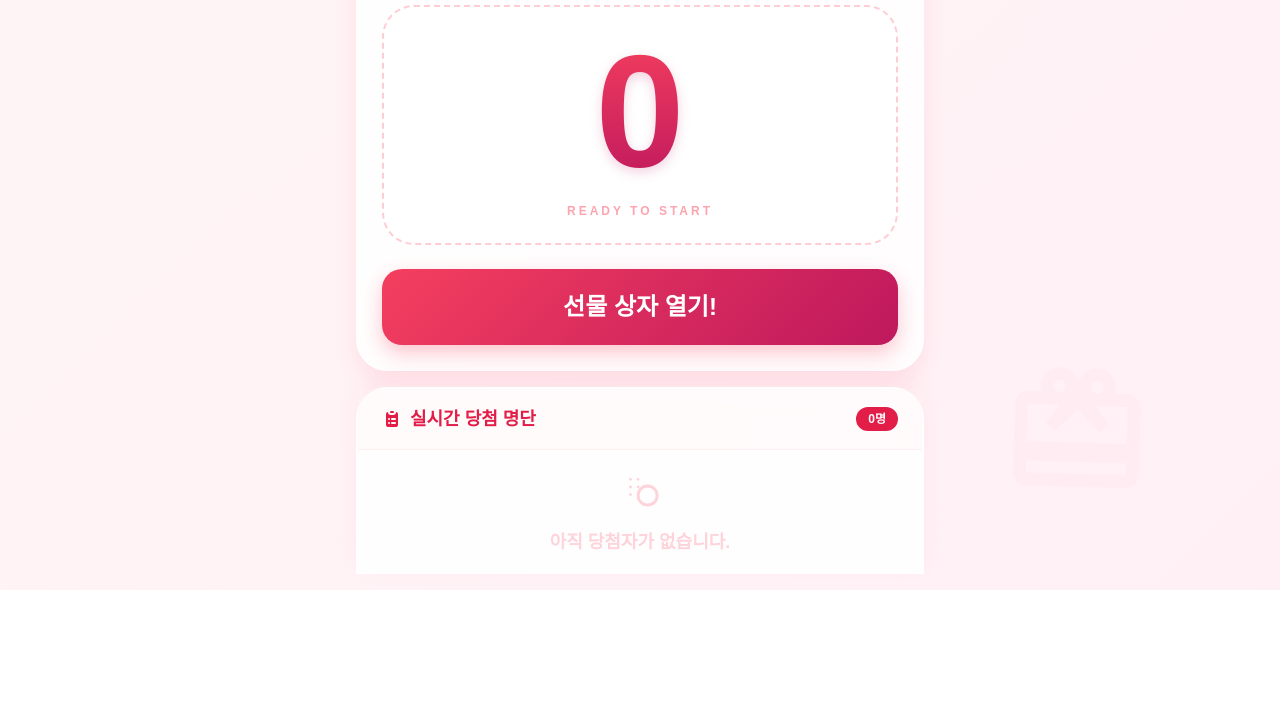
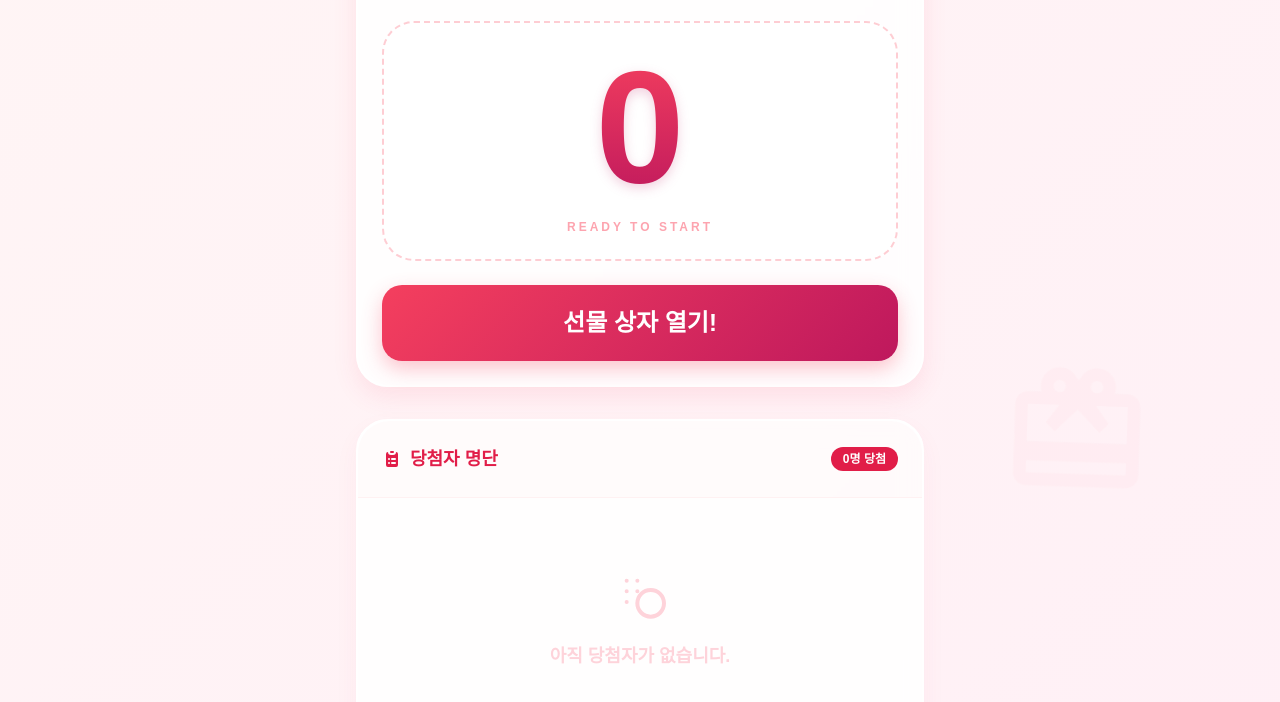
Before and after one commit to rose3256/luckydraw, a plain HTML site: page index.html in a window 1280 px wide. Shown: the part 210-912 px from the top of the page. Before the commit the page ends 800 px from the top, so only its background shows below. Drawn offline with nearby package versions, Linux system fonts and the light colour scheme; a web font is replaced by a local one.

Commit message:
Update index.html

```diff
--- a/index.html
+++ b/index.html
@@ -17,18 +17,18 @@
         body {
             font-family: 'Pretendard', sans-serif;
             background: var(--bg-gradient);
-            height: 100vh;
+            min-height: 100vh;
             width: 100vw;
             color: #334155;
-            overflow: hidden;
             margin: 0;
             display: flex;
             justify-content: center;
+            overflow-y: auto; /* 전체 페이지 스크롤 허용 */
         }
 
         /* 배경 장식 */
         .bg-deco {
-            position: absolute;
+            position: fixed; /* 배경 아이콘은 고정 */
             z-index: 0;
             opacity: 0.12;
             pointer-events: none;
@@ -44,10 +44,9 @@
         .app-wrapper {
             width: 100%;
             max-width: 600px;
-            height: 100dvh; /* dynamic viewport height for mobile */
             display: flex;
             flex-direction: column;
-            padding: 1rem;
+            padding: 2rem 1rem;
             box-sizing: border-box;
             z-index: 10;
         }
@@ -60,8 +59,7 @@
             border-radius: 2rem;
             padding: 1.5rem;
             box-shadow: 0 10px 25px rgba(244, 63, 94, 0.1);
-            flex-shrink: 0;
-            margin-bottom: 1rem;
+            margin-bottom: 2rem;
         }
 
         /* 반응형 폰트 크기 조절 */
@@ -85,20 +83,15 @@
             background: rgba(255, 255, 255, 0.9);
             backdrop-filter: blur(12px);
             border: 2px solid #ffffff;
-            border-top-left-radius: 2rem;
-            border-top-right-radius: 2rem;
-            flex: 1; /* 남은 공간 모두 차지 */
+            border-radius: 2rem;
             display: flex;
             flex-direction: column;
-            min-height: 0; /* overflow 자식 작동을 위해 필수 */
-            box-shadow: 0 -10px 25px rgba(244, 63, 94, 0.05);
+            box-shadow: 0 10px 25px rgba(244, 63, 94, 0.05);
+            padding-bottom: 2rem;
         }
 
         .history-list {
-            flex: 1;
-            overflow-y: auto;
             padding: 1rem;
-            -webkit-overflow-scrolling: touch;
         }
 
         .winner-item {
@@ -162,18 +155,18 @@
     <div class="app-wrapper">
         <!-- 상단: 추첨 영역 -->
         <div class="top-card">
-            <h1 class="main-title text-rose-600 mb-6 flex items-center justify-center gap-2">
+            <h1 class="main-title text-rose-600 mb-6 flex items-center justify-center gap-2 text-center">
                 <svg class="w-8 h-8" viewBox="0 0 24 24" fill="currentColor"><path d="M20 6h-2.18c.11-.31.18-.65.18-1 0-1.66-1.34-3-3-3-1.05 0-1.96.54-2.5 1.35l-.5.65-.5-.65C10.96 2.54 10.05 2 9 2 7.34 2 6 3.34 6 5c0 .35.07.69.18 1H4c-1.1 0-1.99.9-1.99 2L2 19c0 1.1.9 2 2 2h16c1.1 0 2-.9 2-2V8c0-1.1-.9-2-2-2zm-5-2c.55 0 1 .45 1 1s-.45 1-1 1-1-.45-1-1 .45-1 1-1zM9 4c.55 0 1 .45 1 1s-.45 1-1 1-1-.45-1-1 .45-1 1-1zm11 15H4v-2h16v2zm0-5H4V8h5.08L7 10.83 8.41 12.25 12 8.66l3.59 3.59L17 10.83 14.92 8H20v6z"/></svg>
                 럭키 선물 추첨기
             </h1>
 
             <div class="grid grid-cols-2 gap-4 mb-6">
                 <div>
-                    <label class="block text-[11px] font-black text-rose-400 mb-1 ml-1">시작 번호</label>
+                    <label class="block text-[11px] font-black text-rose-400 mb-1 ml-1 uppercase">시작 번호</label>
                     <input type="number" id="startNum" value="1" class="w-full bg-rose-50 border-2 border-rose-100 rounded-xl py-3 px-4 font-black text-rose-700 outline-none focus:border-rose-400 transition-all">
                 </div>
                 <div>
-                    <label class="block text-[11px] font-black text-rose-400 mb-1 ml-1">끝 번호</label>
+                    <label class="block text-[11px] font-black text-rose-400 mb-1 ml-1 uppercase">끝 번호</label>
                     <input type="number" id="endNum" value="100" class="w-full bg-rose-50 border-2 border-rose-100 rounded-xl py-3 px-4 font-black text-rose-700 outline-none focus:border-rose-400 transition-all">
                 </div>
             </div>
@@ -186,18 +179,18 @@
             <button id="drawBtn" class="btn-draw">선물 상자 열기!</button>
         </div>
 
-        <!-- 하단: 당첨 명단 영역 -->
+        <!-- 하단: 당첨 명단 영역 (페이지 스크롤에 따라 확장됨) -->
         <div class="bottom-card">
-            <div class="px-6 py-4 border-b border-rose-50 flex justify-between items-center bg-rose-50/30">
+            <div class="px-6 py-6 border-b border-rose-50 flex justify-between items-center bg-rose-50/30 rounded-t-[2rem]">
                 <h2 class="text-lg font-black text-rose-600 flex items-center gap-2">
                     <svg class="w-5 h-5" fill="currentColor" viewBox="0 0 20 20"><path d="M9 2a1 1 0 000 2h2a1 1 0 100-2H9z" /><path fill-rule="evenodd" d="M4 5a2 2 0 012-2 3 3 0 003 3h2a3 3 0 003-3 2 2 0 012 2v11a2 2 0 01-2 2H6a2 2 0 01-2-2V5zm3 4a1 1 0 000 2h.01a1 1 0 100-2H7zm3 0a1 1 0 000 2h3a1 1 0 100-2h-3zm-3 4a1 1 0 100 2h.01a1 1 0 100-2H7zm3 0a1 1 0 100 2h3a1 1 0 100-2h-3z" clip-rule="evenodd" /></svg>
-                    실시간 당첨 명단
+                    당첨자 명단
                 </h2>
-                <span id="winnerBadge" class="bg-rose-600 text-white text-xs font-black px-3 py-1 rounded-full">0명</span>
+                <span id="winnerBadge" class="bg-rose-600 text-white text-xs font-black px-3 py-1 rounded-full">0명 당첨</span>
             </div>
 
             <div id="historyList" class="history-list">
-                <div id="emptyMsg" class="h-full flex flex-col items-center justify-center opacity-30 text-rose-400">
+                <div id="emptyMsg" class="py-12 flex flex-col items-center justify-center opacity-30 text-rose-400">
                     <svg class="w-16 h-16 mb-4" fill="none" stroke="currentColor" viewBox="0 0 24 24"><path stroke-linecap="round" stroke-linejoin="round" stroke-width="1.5" d="M21 15.5a5 5 0 11-10 0 5 5 0 0110 0zM7 7l.01 0M7 11l.01 0M7 15l.01 0M11 7l.01 0M11 11l.01 0M11 15l.01 0"/></svg>
                     <p class="text-lg font-black">아직 당첨자가 없습니다.</p>
                 </div>
@@ -219,7 +212,7 @@
                 </div>
             </div>
 
-            <button id="closeModal" class="btn-draw">확인하고 명단 추가</button>
+            <button id="closeModal" class="btn-draw">확인하고 명단에 기록</button>
         </div>
     </div>
 
@@ -300,10 +293,7 @@
             `;
 
             historyList.prepend(item);
-            winnerBadge.innerText = `${winners.length}명`;
-
-            // 리스트의 맨 위로 스크롤
-            historyList.scrollTo({ top: 0, behavior: 'smooth' });
+            winnerBadge.innerText = `${winners.length}명 당첨`;
         }
 
         drawBtn.addEventListener('click', () => {
@@ -362,6 +352,12 @@
         closeModal.addEventListener('click', () => {
             winnerModal.classList.add('hidden');
             addWinnerToList(winners[winners.length - 1]);
+
+            // 명단이 추가된 후 해당 위치로 부드럽게 스크롤 (사용자 경험 향상)
+            setTimeout(() => {
+                const historyTop = document.querySelector('.bottom-card').offsetTop;
+                window.scrollTo({ top: historyTop - 20, behavior: 'smooth' });
+            }, 100);
         });
 
         const s = document.createElement('style');
```
